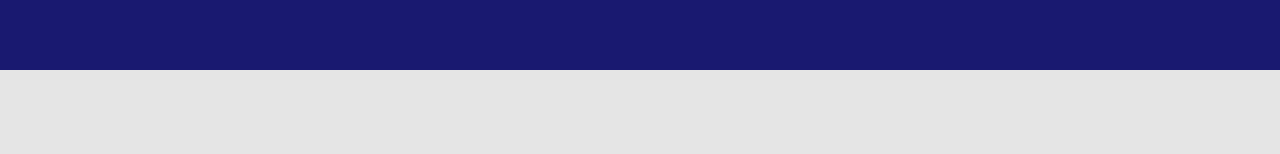
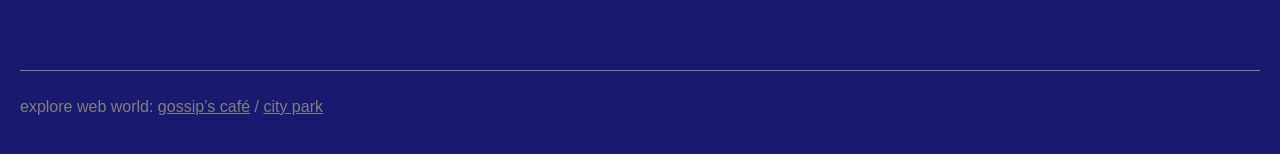
Before and after one commit to Volvox-Vault/volvox-vault, a Vue app: page /Pond in a window 1280 px wide. Shown: the part 782-936 px from the top of the page. Before the commit the page ends 852 px from the top, so only its background shows below. Built offline with nearby package versions, Linux system fonts and the light colour scheme; no server answers.

Commit message:
web world

```diff
--- a/src/views/main/Pond.vue
+++ b/src/views/main/Pond.vue
@@ -58,6 +58,14 @@
         <div class="chatness">
           <Chat />
         </div>
+
+        <hr />
+        <p style="color: grey; line-height: 2; margin-bottom: 20px">
+          explore web world: <a href="https://gossips.cafe/">gossip’s café</a> / <a href="http://www.citypark.world/">city park</a>
+          <!--we have <a style="color: grey; text-decoration: underline" href="https://youtube.com/playlist?list=PLHTW864KflNnohBABQv0QCtorvWeHQOdV" target="_blank">picnics</a>.-->
+        </p>
+
+
       </div>
 
       <footer
```
